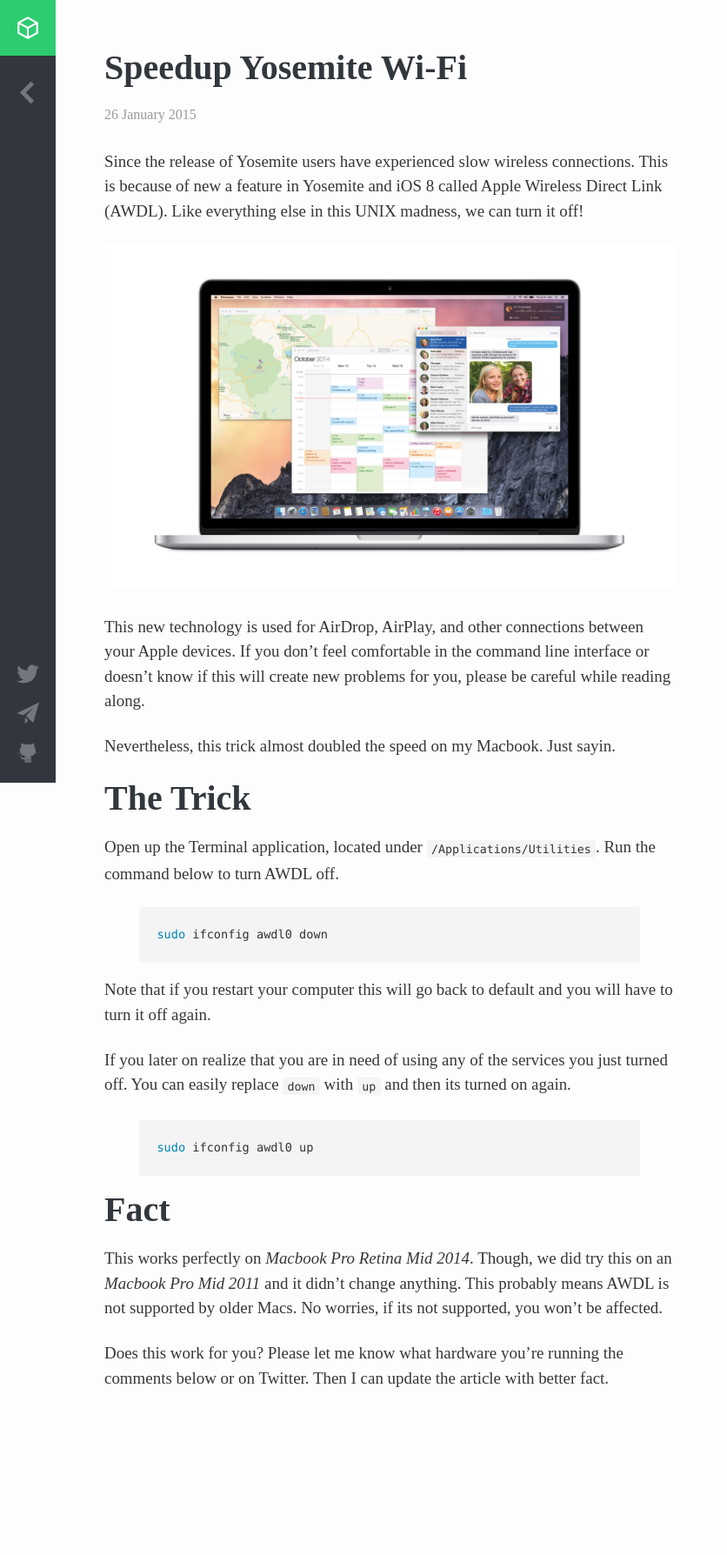
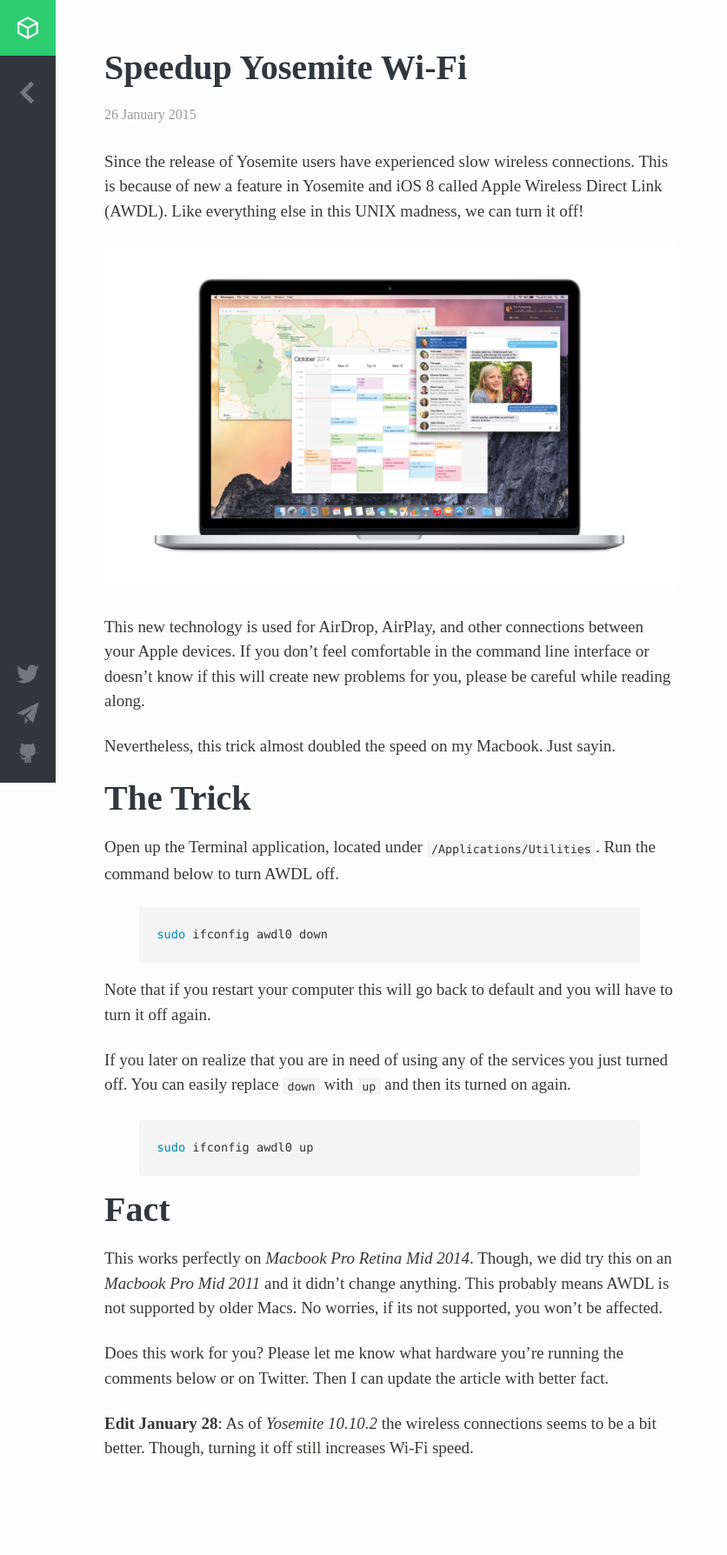
Before and after one commit to mikaelmattsson/mikaelmattsson.github.io, a Jekyll site: the page built from _posts/2015-01-26-speedup-yosemite-wifi.md, in a window 1280 px wide. Shown: the whole page at 87% size, without its empty margins (0-836 px from the left). Built offline with Jekyll 4.4.1, drawn with Linux system fonts in a browser that asks for light colours; comment, search, counter and statistics services are not loaded; before the commit the page ends 1707 px from its top, so only the background shows below that.

Commit message:
Add section about Yosemite 10.10.2.

```diff
--- a/_posts/2015-01-26-speedup-yosemite-wifi.md
+++ b/_posts/2015-01-26-speedup-yosemite-wifi.md
@@ -37,3 +37,5 @@
 This works perfectly on *Macbook Pro Retina Mid 2014*. Though, we did try this on an *Macbook Pro Mid 2011* and it didn't change anything. This probably means AWDL is not supported by older Macs. No worries, if its not supported, you won't be affected.
 
 Does this work for you? Please let me know what hardware you're running the comments below or on Twitter. Then I can update the article with better fact.
+
+**Edit January 28**: As of *Yosemite 10.10.2* the wireless connections seems to be a bit better. Though, turning it off still increases Wi-Fi speed.
```
